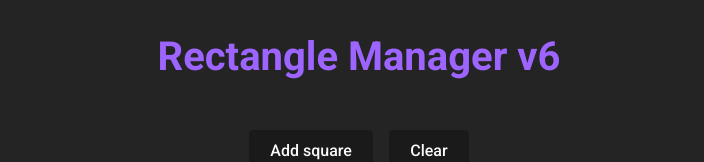
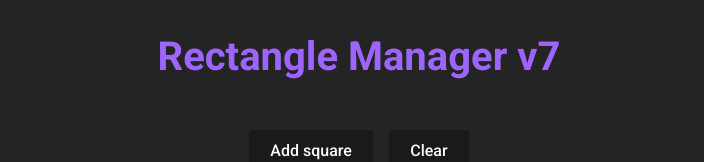
Before and after one commit to sirhaffy/Wizardworks_TBAS, a React (Vite) app in the folder Frontend/: page / in a window 1280 px wide. Shown: the top 162 px of the page, without its empty margins (281-985 px from the left). Built offline with nearby package versions, Linux system fonts and the light colour scheme; no server answers.

Commit message:
Debug: Trigger workflow run

```diff
--- a/Frontend/src/App.jsx
+++ b/Frontend/src/App.jsx
@@ -14,7 +14,7 @@ const App = () => {
     return (
         <ErrorBoundary>
             <div className="app-container">
-                <h1>Rectangle Manager v6</h1>
+                <h1>Rectangle Manager v7</h1>
                 <CreateRectangle onRectangleCreated={handleRectangleCreated} />
                 <RectangleList refresh={shouldRefresh} />
             </div>
```
Also changed, not shown: 1 other file (tests, documents, lock files or other folders).
